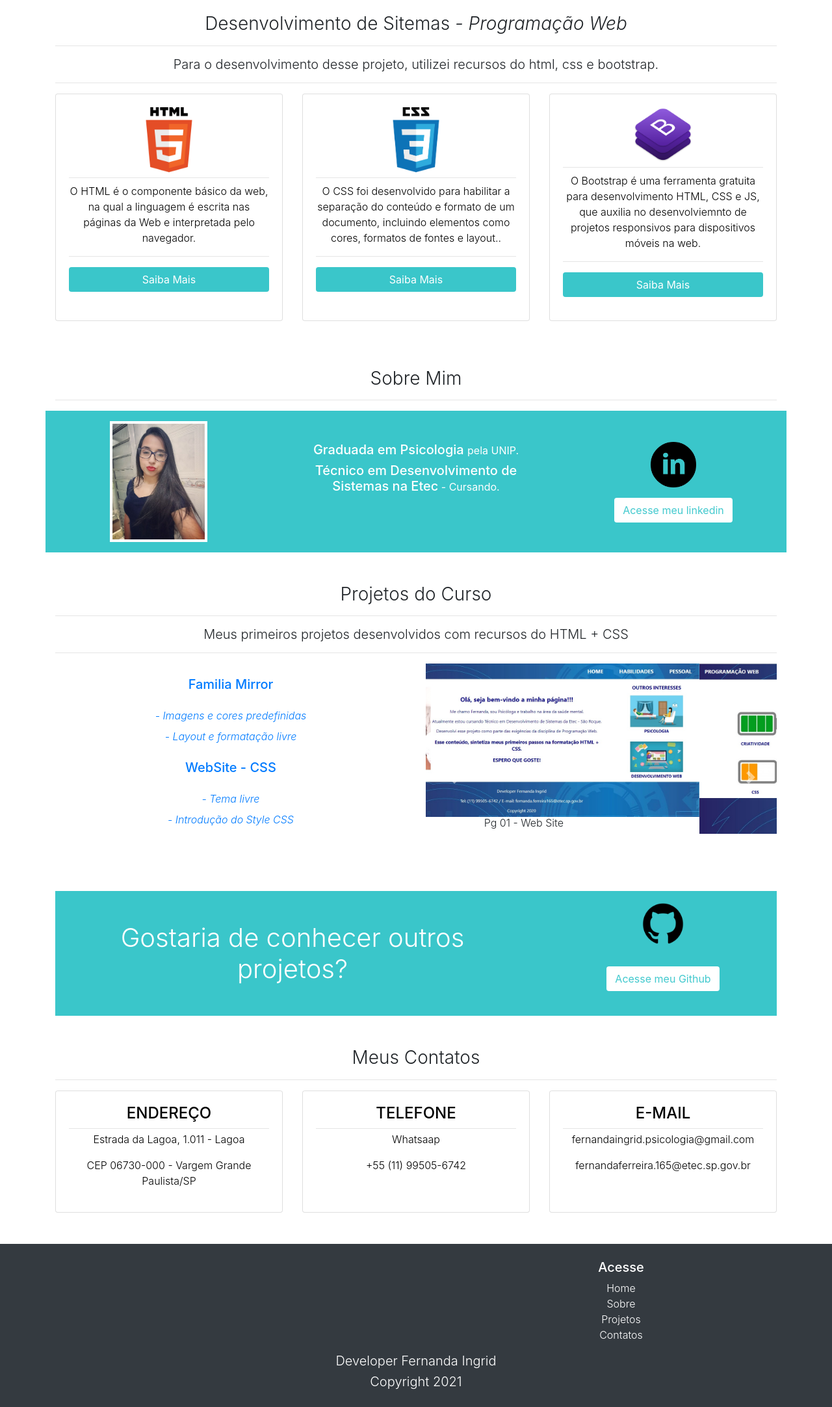
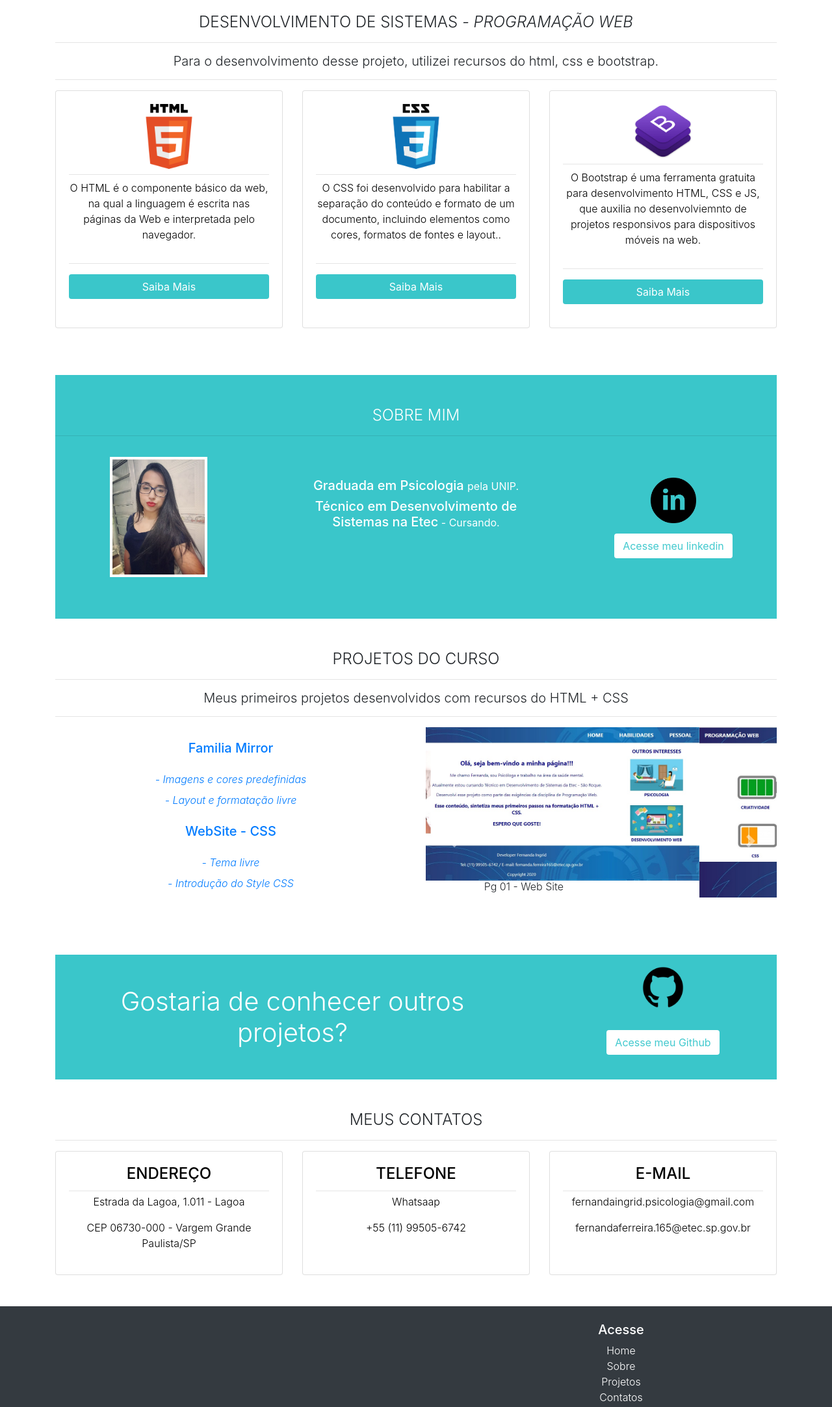
Before and after one commit to developer-fernanda/bootstrap-projeto, a plain HTML site: page index.html in a window 1280 px wide. Shown: the part 100-2265 px from the top of the page at 65% size. Drawn offline with nearby package versions, Linux system fonts and the light colour scheme.

Commit message:
- Reformulacao nos cards

```diff
--- a/index.html
+++ b/index.html
@@ -52,34 +52,18 @@
         <section id="home">
             <div class="row text-center mt-5">
                 <div class="col-12">
-                    <h3 class="m-3 font-weight-light"> Desenvolvimento de Sitemas <em> - Programação Web  </em></h3>
+                    <h4 class="m-3 font-weight-light"> DESENVOLVIMENTO DE SISTEMAS <em> - PROGRAMAÇÃO WEB  </em></h4>
                     <hr>
                     <h5 class="font-weight-light"> Para o desenvolvimento desse projeto, utilizei recursos do html, css e bootstrap. </h5>
                     <hr>
                 </div>
             </div>
 
-            <!--Coluna 1-->
-            <!-- <div class="col-md-4 px-3">
-                <div class="m-5">
-                    <img src="assets/img/html.png" alt="imagem" class="img-fluid" style="width: 100px;">
-                </div>
-                <div class="m-1 py-1">
-                    <p>O HTML é o componente básico da web, na qual a linguagem é escrita nas páginas da Web e interpretada pelo navegador.</p>
-                </div>
-                <div class="mt-3 py-1">
-                    <a href="https://www.homehost.com.br/blog/tutoriais/o-que-e-html/">
-                        <button type="button" class="btn w-100 mb-3" style="background-color: rgba(100, 23, 151, 0.658); color: white;">Saiba Mais</button> </a>
-
-                </div>
-            </div> -->
-
             <div class="row text-center font-weight-light">
-                <!--Coluna 1-->
+                <!--Coluna HTML-->
                 <div class="col-md-4 rounded mb-5 " id="colunas">
-                    <div class="card  h-100 font-weight-light" id="cards">
-                        <div class="card-body text-center ">
-                            <img src="assets/img/html.png" alt="imagem" class="img-fluid" style="width: 100px;">
+                    <div class="card card-body h-100 text-center font-weight-light" id="cards">
+                        <img src="assets/img/html.png" alt="imagem" class="img-fluid mx-auto" style="width: 100px;">
                         <hr class="my-2 " />
                         <p>O HTML é o componente básico da web, na qual a linguagem é escrita nas páginas da Web e interpretada pelo navegador.</p>
                         <hr class="my-3 " />
@@ -87,26 +71,11 @@
                             <button type="button" class="btn w-100 mb-3" style="background-color: rgba(38, 192, 197, 0.904); color: white;">Saiba Mais</button> </a>
                     </div>
                 </div>
-                </div>
 
-                <!--Coluna 2-->
-                <!-- <div class="col-md-4 px-3">
-                <div class="m-5">
-                    <img src="assets/img/css.png" alt="imagem" class="img-fluid" style="width: 100px;">
-                </div>
-                <div class="m-1 py-1">
-                    <p>O CSS foi desenvolvido para habilitar a separação do conteúdo e formato de um documento, incluindo elementos como cores, formatos de fontes e layout.</p>
-                </div>
-                <div class="mt-3 py-1">
-                    <a href="https://www.tecmundo.com.br/programacao/2705-o-que-e-css-.htm">
-                        <button type="button" class="btn w-100 mb-3" style="background-color: rgba(100, 23, 151, 0.658); color: white;">Saiba Mais</button> </a>
-                </div>
-            </div> -->
-                <!--Coluna 2-->
+                <!--Coluna CSS-->
                 <div class="col-md-4 rounded mb-5 " id="colunas">
-                    <div class="card  h-100 font-weight-light" id="cards">
-                        <div class="card-body text-center ">
-                            <img src="assets/img/css.png" alt="imagem" class="img-fluid" style="width: 100px;">
+                    <div class="card card-body text-center h-100 font-weight-light" id="cards">
+                        <img src="assets/img/css.png" alt="imagem" class="img-fluid mx-auto" style="width: 100px;">
                         <hr class="my-2 " />
                         <p>O CSS foi desenvolvido para habilitar a separação do conteúdo e formato de um documento, incluindo elementos como cores, formatos de fontes e layout..</p>
                         <hr class="my-3 " />
@@ -114,32 +83,16 @@
                             <button type="button" class="btn w-100 mb-3" style="background-color:rgba(38, 192, 197, 0.904); color: white;">Saiba Mais</button> </a>
                     </div>
                 </div>
-                </div>
 
-                <!--Coluna 3-->
-                <!-- <div class="col-md-4 px-3">
-                <div class=" m-5 py-1">
-                    <img src="assets/img/bootstrap.png" alt="imagem" class="img-fluid" style="width: 100px;">
-                </div>
-                <div class="m-1 py-1">
-                    <p>O Bootstrap é uma ferramenta gratuita para desenvolvimento HTML, CSS e JS, que auxilia no desenvolviemnto de projetos responsivos para dispositivos móveis na web.</p>
-                </div>
-                <div class="mt-3 py-1">
-                    <a href="https://www.tecmundo.com.br/programacao/2705-o-que-e-css-.htm">
-                        <button type="button" class="btn w-100 mb-3" style="background-color: rgba(100, 23, 151, 0.658); color: white;">Saiba Mais</button> </a>
-                </div>
-            </div> -->
-                <!--Coluna 3-->
+                <!--Coluna BOOTSTRAP-->
                 <div class="col-md-4 rounded mb-5 " id="colunas">
-                    <div class="card  h-100 font-weight-light" id="cards">
-                        <div class="card-body text-center ">
-                            <img src="assets/img/bootstrap.png" alt="imagem" class="img-fluid" style="width: 100px;">
+                    <div class="card  card-body text-center h-100 font-weight-light" id="cards">
+                        <img src="assets/img/bootstrap.png" alt="imagem" class="img-fluid mx-auto" style="width: 100px;">
                         <hr class="my-2 " />
                         <p>O Bootstrap é uma ferramenta gratuita para desenvolvimento HTML, CSS e JS, que auxilia no desenvolviemnto de projetos responsivos para dispositivos móveis na web.</p>
                         <hr class="my-3 " />
                         <a href="https://www.tecmundo.com.br/programacao/2705-o-que-e-css-.htm">
                             <button type="button" class="btn w-100 mb-3" style="background-color: rgba(38, 192, 197, 0.904); color: white;">Saiba Mais</button> </a>
-                        </div>
                     </div>
                 </div>
 
@@ -148,14 +101,14 @@
         </section>
 
         <!-- Sobre-->
-        <section class="text-center mt-4">
+        <section class="text-center mt-4 py-5" id="sobre">
             <div class="row ">
                 <div class="col-12 ">
-                    <h3 class="font-weight-light"> Sobre Mim </h3>
+                    <h4 class="font-weight-light"> SOBRE MIM </h4>
                     <hr>
                 </div>
             </div>
-            <div class="row" id="sobre">
+            <div class="row">
                 <div class="col-md ">
                     <img src="assets/img/nanda.1.jpg " alt="Fernanda Ingrid " class="img-fluid p-1 m-3 bg-white " style="width:150px;">
                 </div>
@@ -178,7 +131,7 @@
         <section id="projetos">
             <div class="row text-center">
                 <div class="col-12 mt-5">
-                    <h3 class="font-weight-light">Projetos do Curso</h3>
+                    <h4 class="font-weight-light">PROJETOS DO CURSO</h4>
                     <hr>
                     <h5 class="font-weight-light"> Meus primeiros projetos desenvolvidos com recursos do HTML + CSS </h5>
                     <hr>
@@ -247,7 +200,6 @@
                 <div class="col-md-8">
                     <h1 class="m-5 font-weight-light"> Gostaria de conhecer outros projetos?</h1>
                 </div>
-
                 <div class="col-md-4">
                     <p>
                         <img src="assets/img/github.png " alt="github" class="img-fluid " style="width: 100px;">
@@ -262,40 +214,33 @@
         <section class="text-center">
             <div class="row ">
                 <div class="col-12 mt-5">
-                    <h3 class="font-weight-light"> Meus Contatos </h3>
+                    <h4 class="font-weight-light"> MEUS CONTATOS </h4>
                     <hr>
                 </div>
             </div>
             <div class="row">
                 <div class="col-md rounded mb-5 " id="colunas2">
-                    <div class="card  h-100 font-weight-light" id="contatos">
-                        <div class="card-body text-center ">
+                    <div class="card card-body text-center h-100 font-weight-light" id="contatos">
                         <h4>ENDEREÇO</h4>
                         <hr class="my-1 " />
                         <p>Estrada da Lagoa, 1.011 - Lagoa </p>
                         <p>CEP 06730-000 - Vargem Grande Paulista/SP</p>
                     </div>
                 </div>
-                </div>
                 <div class="col-md rounded mb-5" id="colunas2">
-                    <div class="card  h-100 font-weight-light" id="contatos">
-                        <div class="card-body text-center; ">
+                    <div class="card card-body text-center h-100 font-weight-light" id="contatos">
                         <h4>TELEFONE</h4>
                         <hr class="my-1 " />
                         <p>Whatsaap</p>
                         <p>+55 (11) 99505-6742</p>
-
-                        </div>
                     </div>
                 </div>
                 <div class="col-md rounded mb-5" id="colunas2">
-                    <div class="card  h-100 font-weight-light" id="contatos">
-                        <div class="card-body text-center; ">
+                    <div class="card card-body text-center h-100 font-weight-light" id="contatos">
                         <h4>E-MAIL</h4>
                         <hr class="my-1" />
                         <p>fernandaingrid.psicologia@gmail.com</p>
                         <p>fernandaferreira.165@etec.sp.gov.br</p>
-                        </div>
                     </div>
                 </div>
             </div>
```
Lines whose indentation alone changed are shown as unchanged.
